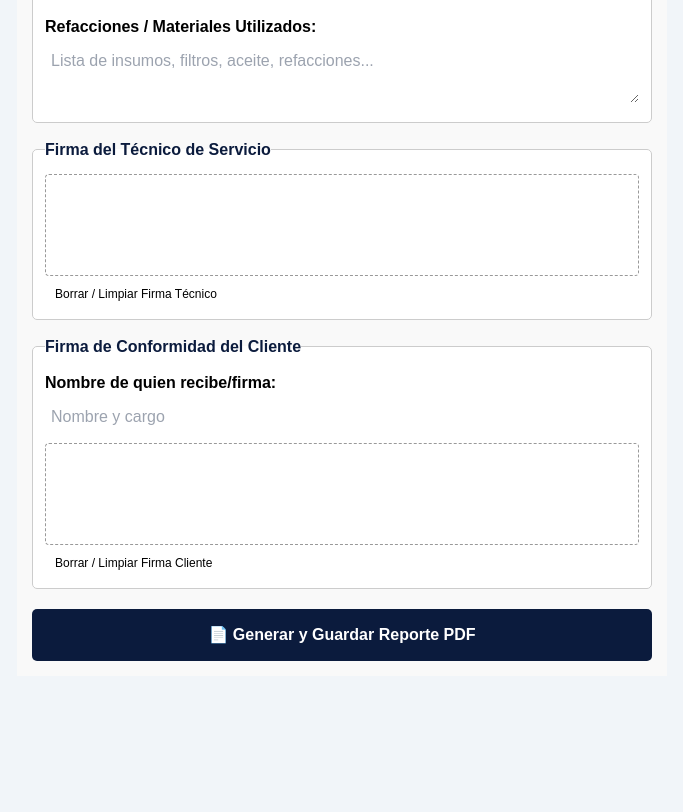
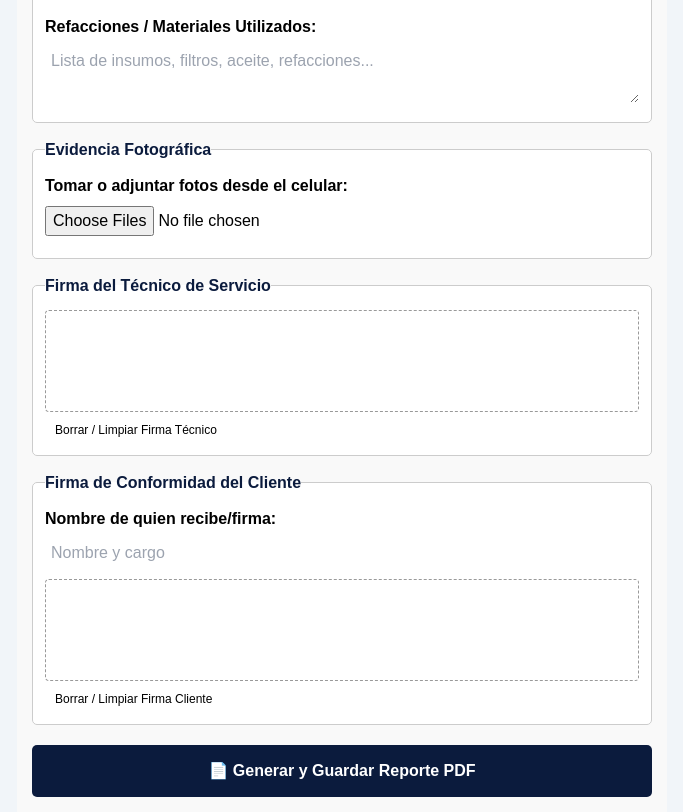
Before and after one commit to PCAINGENIERIA/pca-reportes, a React (Vite) app: page / in a window 1280 px wide. Shown: the part 980-1792 px from the top of the page, without its empty margins (298-981 px from the left). Before the commit the page ends 1656 px from the top, so only its background shows below. Built offline with nearby package versions, Linux system fonts and the light colour scheme.

Commit message:
Implement photo evidence upload and management
Added state management for evidence photos and functionality to handle photo uploads and deletions.

```diff
--- a/src/App.jsx
+++ b/src/App.jsx
@@ -29,6 +29,9 @@ export default function App() {
   const [numeroCorrelativo, setNumeroCorrelativo] = useState('001');
   const [folioCalculado, setFolioCalculado] = useState('');
 
+  // Estado para Fotografías de Evidencia
+  const [fotos, setFotos] = useState([]);
+
   // Actualizar el folio automáticamente al cambiar el técnico seleccionado, la fecha o el número correlativo
   useEffect(() => {
     const tecObj = TECNICOS_PCA.find(t => t.nombre === tecnico) || { codigo: 'TEC' };
@@ -36,6 +39,22 @@ export default function App() {
     const numFormateado = String(numeroCorrelativo).padStart(3, '0');
     setFolioCalculado(`${tecObj.codigo}-${anio}-${numFormateado}`);
   }, [tecnico, fecha, numeroCorrelativo]);
+
+  // Manejador para cargar/tomar fotos desde el celular
+  const handleFotosChange = (e) => {
+    const files = Array.from(e.target.files);
+    files.forEach(file => {
+      const reader = new FileReader();
+      reader.onloadend = () => {
+        setFotos(prevFotos => [...prevFotos, reader.result]);
+      };
+      reader.readAsDataURL(file);
+    });
+  };
+
+  const eliminarFoto = (index) => {
+    setFotos(fotos.filter((_, i) => i !== index));
+  };
 
   // Datos del Equipo y Lecturas
   const [equipo, setEquipo] = useState('');
@@ -154,6 +173,12 @@ export default function App() {
     const urlFirmaClienteFinal = firmaClienteURL || (canvasClienteRef.current ? canvasClienteRef.current.toDataURL() : '');
     const urlFirmaTecnicoFinal = firmaTecnicoURL || (canvasTecnicoRef.current ? canvasTecnicoRef.current.toDataURL() : '');
 
+    const fotosHTML = fotos.map(foto => `
+      <div style="width: 48%; margin-bottom: 10px; border: 1px solid #ddd; padding: 4px; border-radius: 4px; box-sizing: border-box; text-align: center;">
+        <img src="${foto}" style="max-width: 100%; max-height: 180px; object-fit: contain; border-radius: 2px;" />
+      </div>
+    `).join('');
+
     const ventanaImpresion = window.open('', '_blank');
     ventanaImpresion.document.write(`
       <html>
@@ -167,12 +192,13 @@ export default function App() {
             .header-info h2 { margin: 0; color: #0B1B3D; font-size: 18px; font-weight: bold; }
             .header-info p { margin: 4px 0 0 0; font-weight: bold; color: #8EC63F; font-size: 13px; }
             .folio-badge { background: #0B1B3D; color: #fff; padding: 4px 8px; border-radius: 4px; font-size: 12px; font-weight: bold; display: inline-block; margin-top: 6px; }
-            .seccion { margin-bottom: 12px; }
+            .seccion { margin-bottom: 12px; page-break-inside: avoid; }
             .titulo-seccion { background: #0B1B3D; color: white; padding: 5px 8px; font-weight: bold; font-size: 12px; margin-bottom: 6px; border-radius: 3px; border-left: 4px solid #8EC63F; }
             table { width: 100%; border-collapse: collapse; margin-bottom: 8px; }
             th, td { border: 1px solid #ccc; padding: 5px 7px; text-align: left; }
             th { background: #f2f2f2; width: 25%; font-weight: bold; color: #0B1B3D; }
-            .firmas-grid { display: flex; justify-content: space-between; margin-top: 25px; gap: 20px; }
+            .fotos-grid { display: flex; flex-wrap: wrap; gap: 4%; justify-content: flex-start; }
+            .firmas-grid { display: flex; justify-content: space-between; margin-top: 25px; gap: 20px; page-break-inside: avoid; }
             .firma-box { width: 48%; text-align: center; }
             .firma-img { max-width: 180px; height: 50px; object-fit: contain; border-bottom: 1px solid #333; margin-bottom: 4px; }
             footer { text-align: center; font-size: 10px; color: #777; margin-top: 25px; border-top: 1px solid #ddd; padding-top: 6px; }
@@ -222,6 +248,14 @@ export default function App() {
             <div class="titulo-seccion">REFACCIONES Y MATERIALES UTILIZADOS</div>
             <div style="border: 1px solid #ccc; padding: 8px; background: #fafafa;">
               ${refacciones.replace(/\n/g, '<br/>')}
+            </div>
+          </div>` : ''}
+
+          ${fotos.length > 0 ? `
+          <div class="seccion">
+            <div class="titulo-seccion">EVIDENCIA FOTOGRÁFICA</div>
+            <div class="fotos-grid">
+              ${fotosHTML}
             </div>
           </div>` : ''}
 
@@ -387,6 +421,37 @@ export default function App() {
           </div>
         </fieldset>
 
+        {/* EVIDENCIA FOTOGRÁFICA DESDE EL CELULAR */}
+        <fieldset style={{ border: '1px solid #ccc', borderRadius: '5px', marginBottom: '15px', padding: '12px', background: '#fff' }}>
+          <legend style={{ fontWeight: 'bold', color: '#0B1B3D' }}>Evidencia Fotográfica</legend>
+          <label style={{ display: 'block', marginBottom: '8px' }}>
+            <strong>Tomar o adjuntar fotos desde el celular:</strong>
+          </label>
+          <input
+            type="file"
+            accept="image/*"
+            multiple
+            onChange={handleFotosChange}
+            style={{ marginBottom: '10px' }}
+          />
+          {fotos.length > 0 && (
+            <div style={{ display: 'grid', gridTemplateColumns: 'repeat(auto-fill, minmax(100px, 1fr))', gap: '10px', marginTop: '10px' }}>
+              {fotos.map((foto, index) => (
+                <div key={index} style={{ position: 'relative', border: '1px solid #ddd', borderRadius: '4px', padding: '2px' }}>
+                  <img src={foto} alt={`Evidencia ${index + 1}`} style={{ width: '100%', height: '80px', objectFit: 'cover', borderRadius: '2px' }} />
+                  <button
+                    type="button"
+                    onClick={() => eliminarFoto(index)}
+                    style={{ position: 'absolute', top: '2px', right: '2px', background: 'red', color: 'white', border: 'none', borderRadius: '50%', width: '20px', height: '20px', cursor: 'pointer', fontSize: '11px', fontWeight: 'bold' }}
+                  >
+                    ×
+                  </button>
+                </div>
+              ))}
+            </div>
+          )}
+        </fieldset>
+
         {/* FIRMA TÉCNICO DE SERVICIO */}
         <fieldset style={{ border: '1px solid #ccc', borderRadius: '5px', marginBottom: '15px', padding: '12px', background: '#fff' }}>
           <legend style={{ fontWeight: 'bold', color: '#0B1B3D' }}>Firma del Técnico de Servicio</legend>
```
